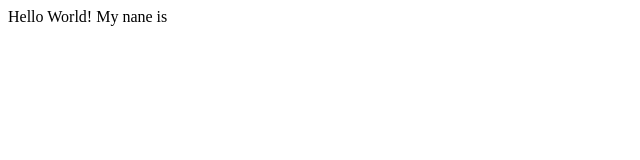
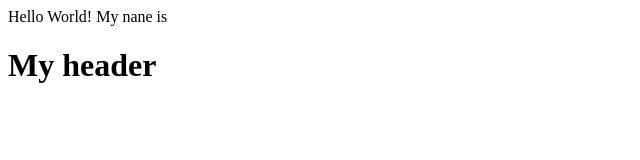
Before and after one commit to thinhdvo/new-re, a plain HTML site: page index.html in a window 1280 px wide. Shown: the whole page, without its empty margins (0-640 px from the left). Drawn offline with Linux system fonts and the light colour scheme.

Commit message:
Update index.html

```diff
--- a/index.html
+++ b/index.html
@@ -9,5 +9,6 @@
 <body>
     Hello World!
     My nane is
+    <h1>My header</h1>
 </body>
 </html>
```
